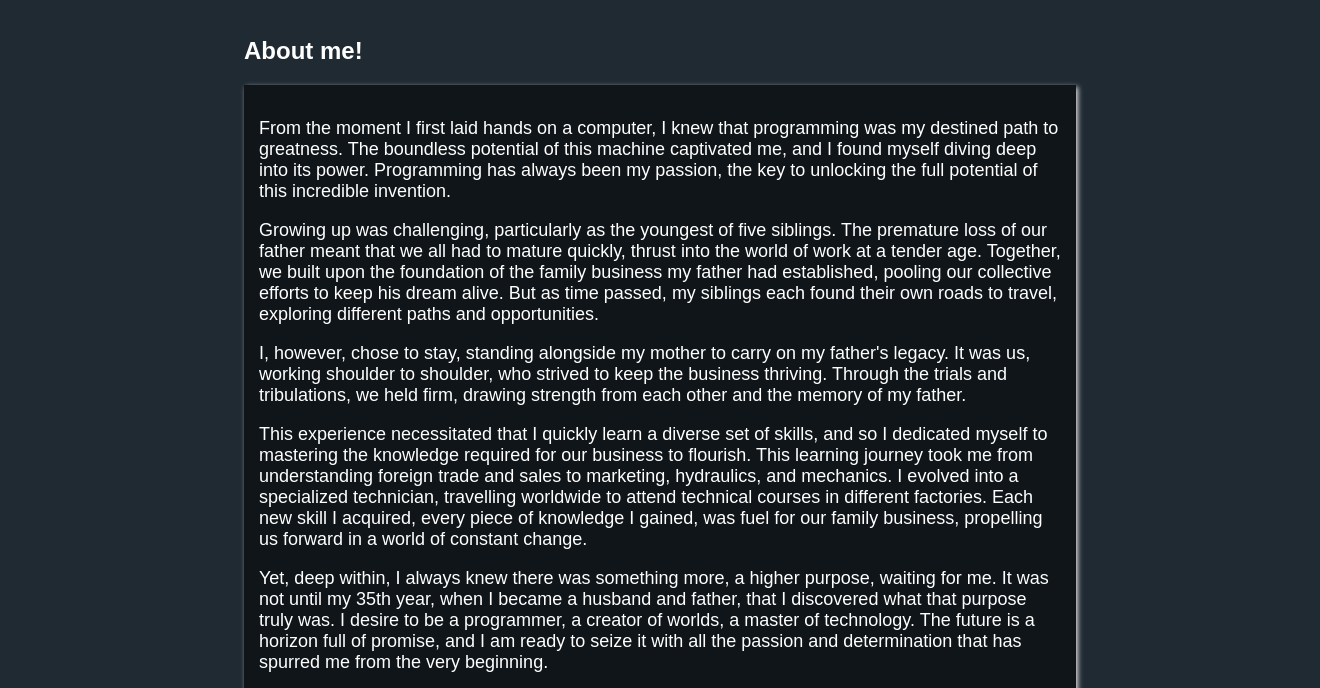
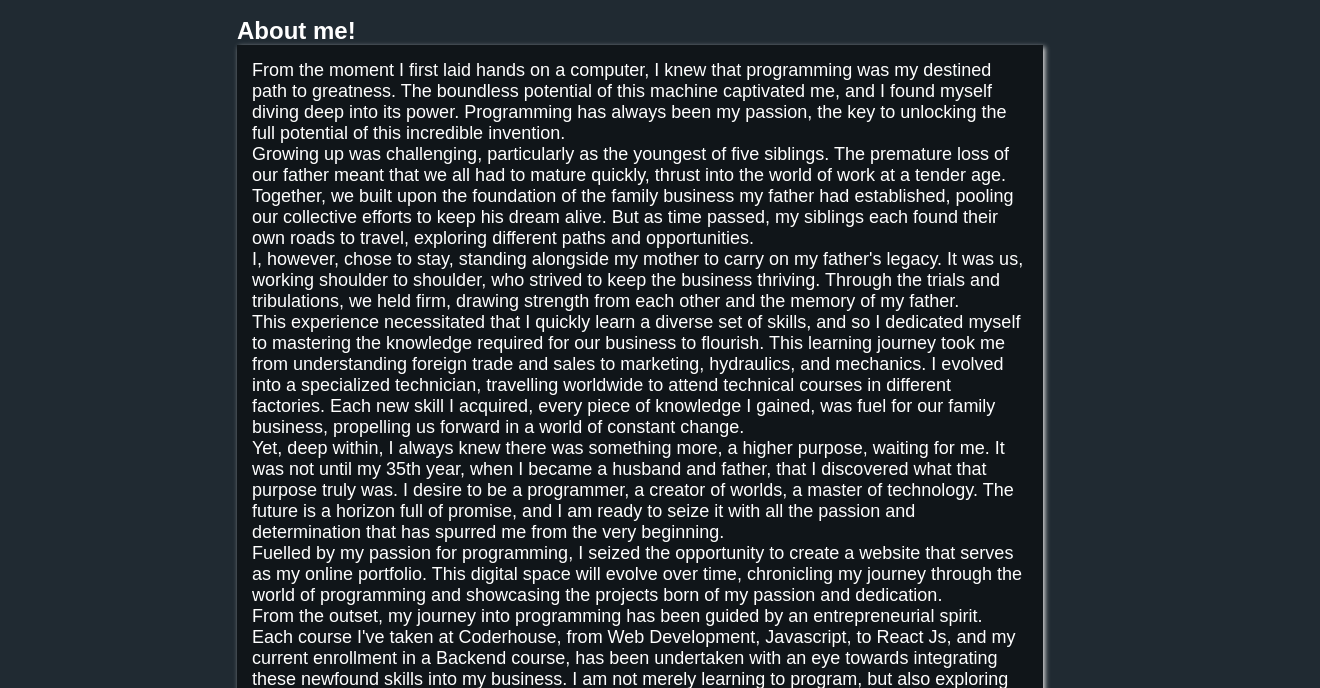
Before and after one commit to josemaria1988/my_resume_web, a plain HTML site: page pages/aboutme.html in a window 1280 px wide. Shown: the part 99-787 px from the top of the page, 1320 px wide, since content can reach past the window. Drawn offline with Linux system fonts and the light colour scheme; a script that the page names is missing.

Commit message:
solucionado margen raro y links rotos en todas las páginas

```diff
--- a/css/styles.css
+++ b/css/styles.css
@@ -1,3 +1,9 @@
+*{
+  margin: 0;
+  padding: 0;
+  box-sizing: border-box;
+}
+
 body {
   justify-content: center;
   margin: 0;
--- a/pages/aboutme.html
+++ b/pages/aboutme.html
@@ -11,7 +11,7 @@
 
 <body>
   <header>
-    <a href="index.html" class="logo-header">
+    <a href="../index.html" class="logo-header">
       <img src="/img/logo.png" alt="My Logo">
     </a>
 
```
Also changed, not shown: pages/contact.html (+1 -1 lines), pages/education.html (+1 -1 lines), pages/projects.html (+1 -1 lines), pages/tweets.html (+1 -1 lines).
